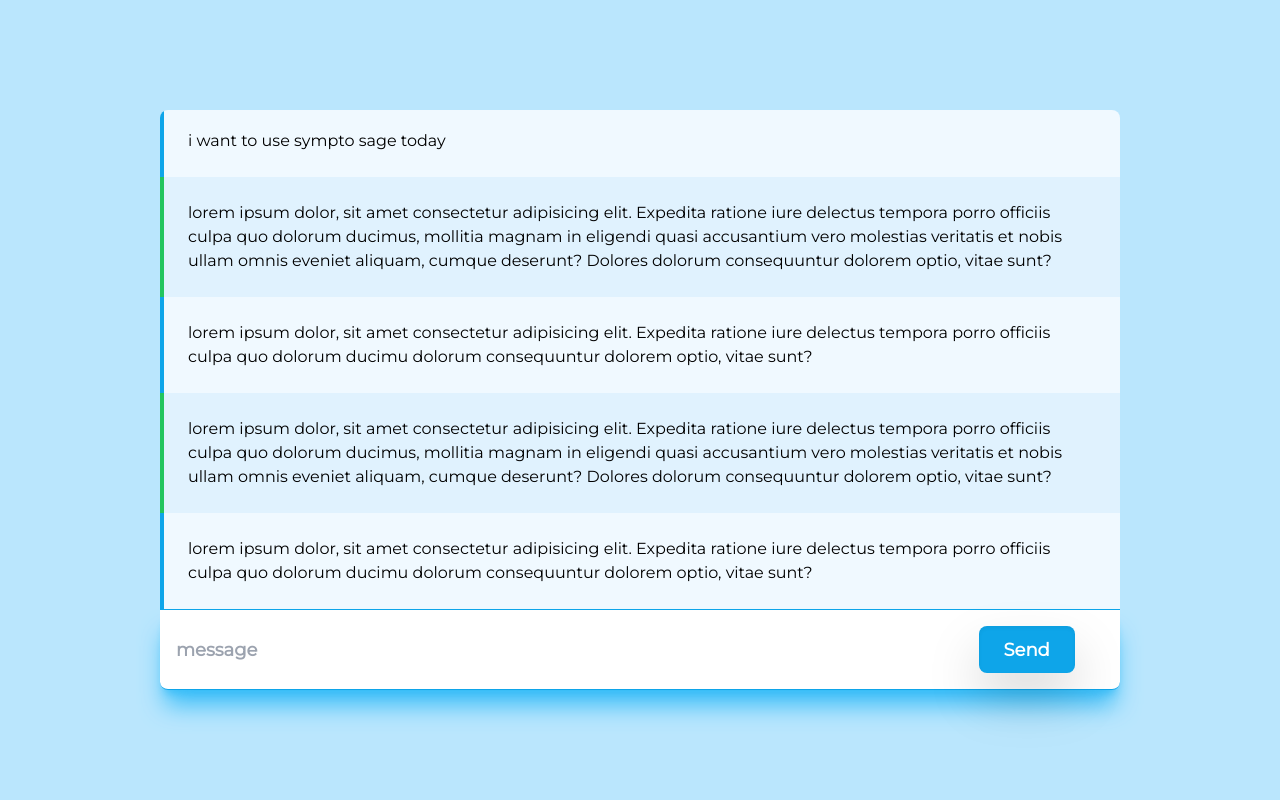
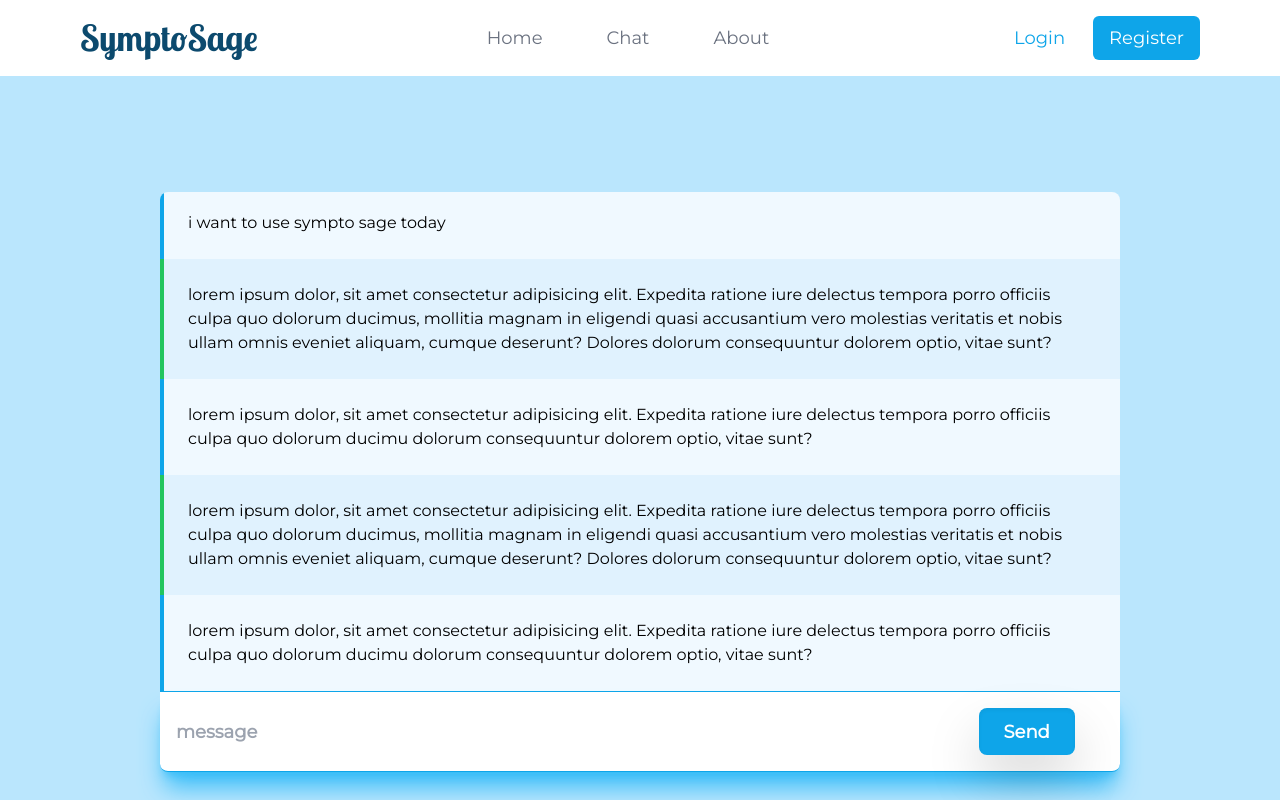
Before and after one commit to EdoriAtiri/Sympto, a React (Vite) app: page /chat in a window 1280 px wide. Built offline with nearby package versions, Linux system fonts and the light colour scheme.

Commit message:
Add Header to chat page

```diff
--- a/src/components/Header.jsx
+++ b/src/components/Header.jsx
@@ -23,7 +23,10 @@
           <div className="hidden md:block">
             <ul className="flex cursor-pointer items-center space-x-8 text-lg lg:space-x-12">
               <li className="group relative">
-                <Link className="rounded-md px-2 py-1 focus:text-sky-600 focus:outline-none focus:ring-2 focus:ring-sky-600 focus:ring-offset-2">
+                <Link
+                  to="/"
+                  className="rounded-md px-2 py-1 focus:text-sky-600 focus:outline-none focus:ring-2 focus:ring-sky-600 focus:ring-offset-2"
+                >
                   Home
                 </Link>
               </li>
--- a/src/pages/Chat.jsx
+++ b/src/pages/Chat.jsx
@@ -1,6 +1,7 @@
 import { useEffect, useRef, useState } from "react";
 import ChatMessages from "../components/ChatMessages";
 import { FaArrowRight } from "react-icons/fa";
+import Header from "../components/Header";
 
 const Chat = () => {
   const [input, setInput] = useState("");
@@ -61,7 +62,8 @@
 
   return (
     <div className="relative min-h-screen w-full bg-sky-200">
-      <div className="tranform absolute left-1/2 top-1/2 w-3/4 -translate-x-1/2 -translate-y-1/2 [&>*]:border-b [&>*]:border-sky-500">
+      <Header />
+      <div className="tranform absolute bottom-7 left-1/2 w-3/4 -translate-x-1/2  [&>*]:border-b [&>*]:border-sky-500">
         {/* Chat box */}
         <div
           ref={chatBoxRef}
```
